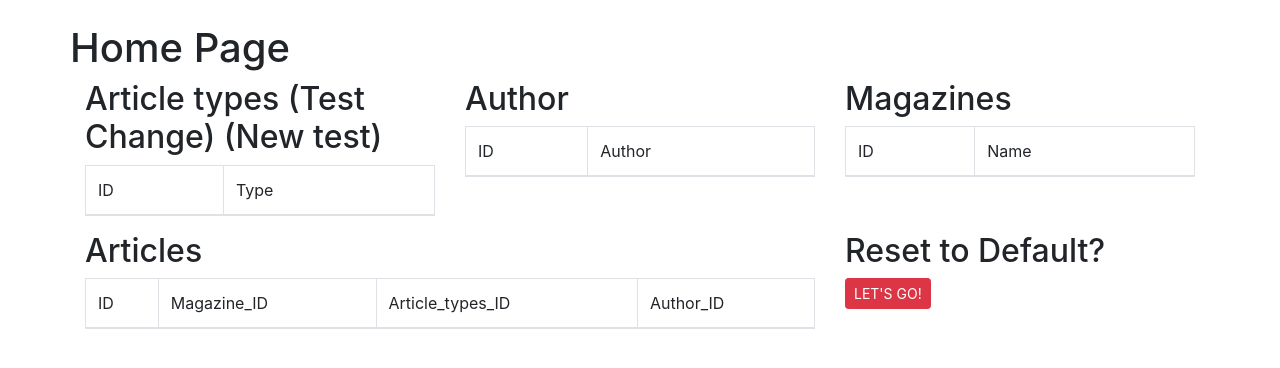
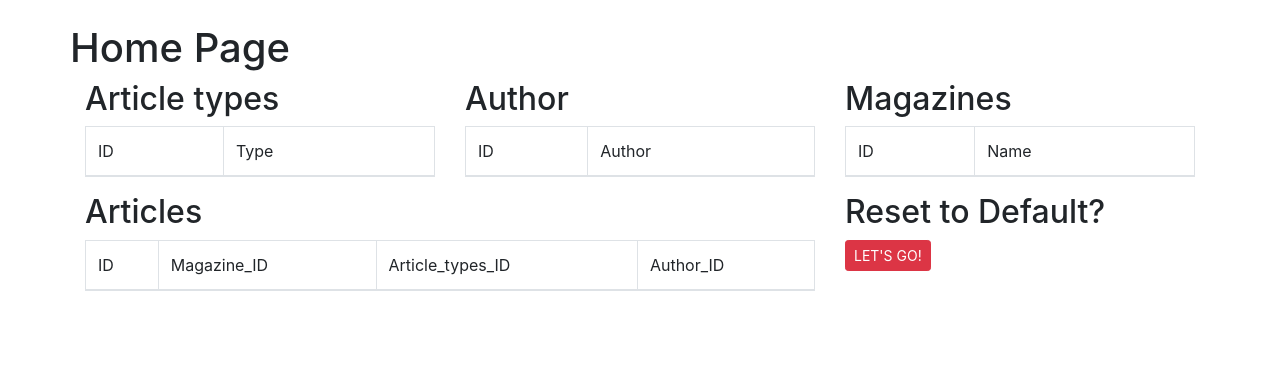
Before and after one commit to melihovs/FlaskExample, a Flask app: page / in a window 1280 px wide. Shown: the part 72-440 px from the top of the page. Run offline with Flask 2, Linux system fonts and the light colour scheme; data that the repository does not hold is empty; some libraries are stand-ins or nearby versions.

Commit message:
Return to main version

```diff
--- a/templates/index.html
+++ b/templates/index.html
@@ -9,7 +9,7 @@
 <div class="row">
 
     <div class="col-md-4">
-        <h2>Article types (Test Change) (New test)</h2>
+        <h2>Article types</h2>
         <table class="table table-striped table-bordered" style="width:100%">
             <thead>
             <tr>
```
Also changed, not shown: Test/test.py (deleted).
